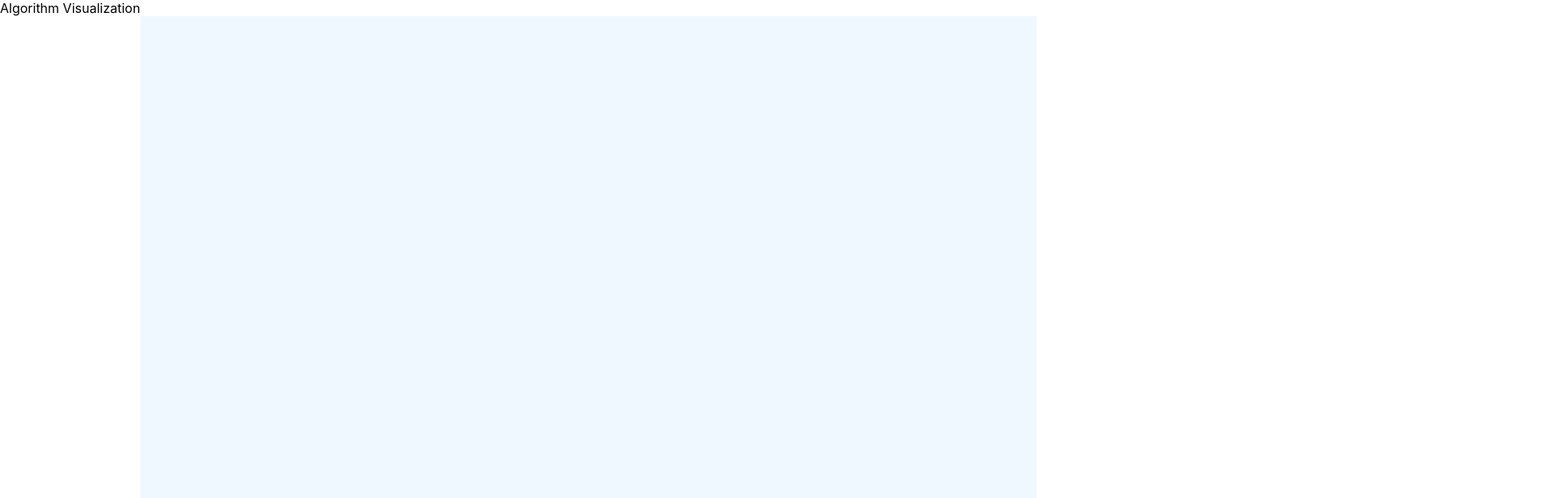
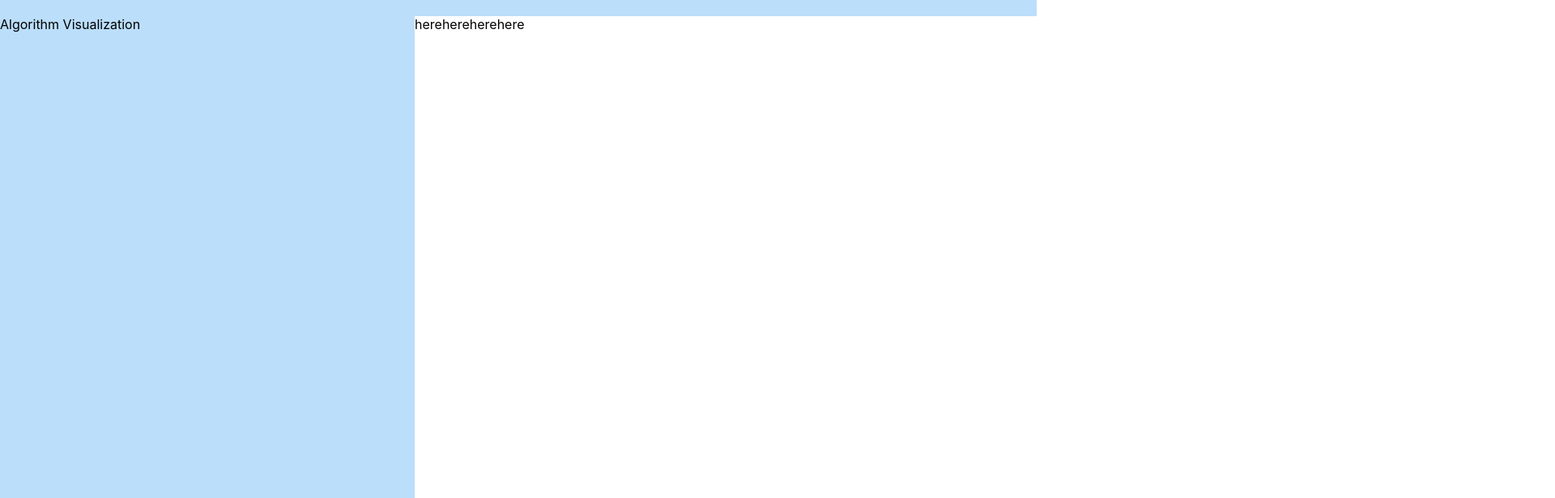
Before and after one commit to DeviNoles/AlgorithmVisualization, a React (Create React App) app in the folder frontend/: page / in a window 1280 px wide. Shown: the top 616 px of the page at 81% size, 1920 px wide, since content can reach past the window. Built offline with nearby package versions, Linux system fonts and the light colour scheme.

Commit message:
css is fun:)

```diff
--- a/frontend/src/App.css
+++ b/frontend/src/App.css
@@ -1,13 +1,20 @@
 .container{
   display: flex; /* or inline-flex */
-  height: 100%;
-  background: #F0F8FF;
+  padding-top: 20px;
+
 }
 
 
 #menu{
-display: inline !important;
-background: #fff;
-height: 100vh;
+background: #bbdefb;
+height: 97vh;
+width: 40%;
 
 }
+
+#nodeBackground{
+  background:#bbdefb ;
+  height:20px;
+  width: 100%;
+  top: 0;
+}
--- a/frontend/src/App.js
+++ b/frontend/src/App.js
@@ -7,17 +7,22 @@ class App extends Component{
 
     random();
     return (
+    <div id="nodeBackground">
+  <div class="container">
 
-  <div class="container">
 
   <div id="menu">
   Algorithm Visualization
   </div>
+  <div id="nodeContainer">
+  <Node/>
+    <Node/>
+      <Node/>
+        <Node/>
+  </div>
+  </div>
+</div>
 
-  <div>
-  <Node/>
-  </div>
-    </div>
 
     );
   }
--- a/frontend/src/node/Node.css
+++ b/frontend/src/node/Node.css
@@ -1,7 +1,3 @@
-#nodeBackground{
-  background:#fff ;
-  display: inline !importantt;
-  height:20px;
-  width: 100%;
-  padding-left: 1000px;
+#nodeContainer{
+  display: flex !important;
 }
--- a/frontend/src/node/Node.js
+++ b/frontend/src/node/Node.js
@@ -6,8 +6,10 @@ class Node extends Component{
 
   render(){
     return (
-      <div id="nodeBackground">
+      <div id="nodeContainer">
+      here
       </div>
+
     )
   }
 }
```
